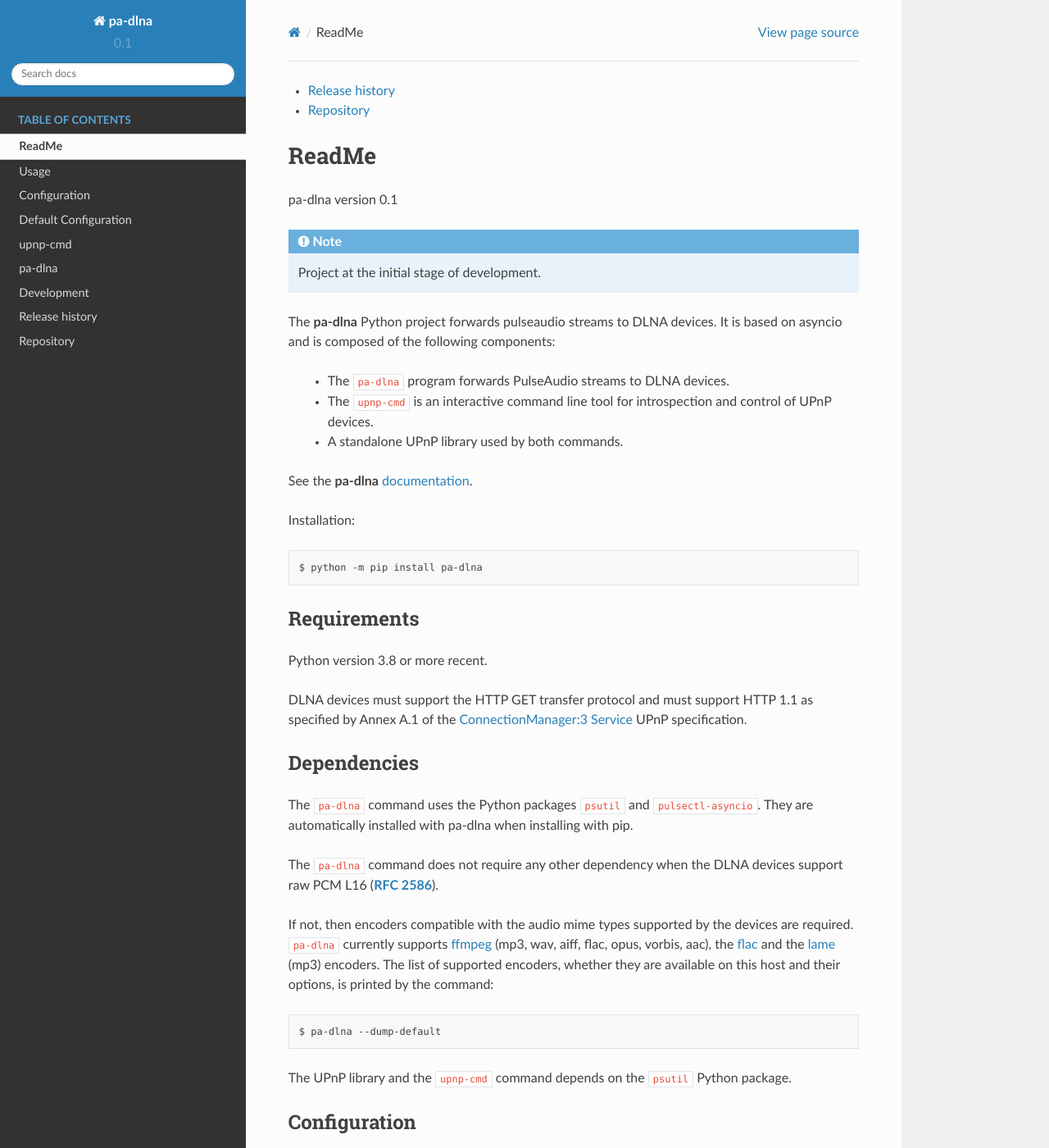
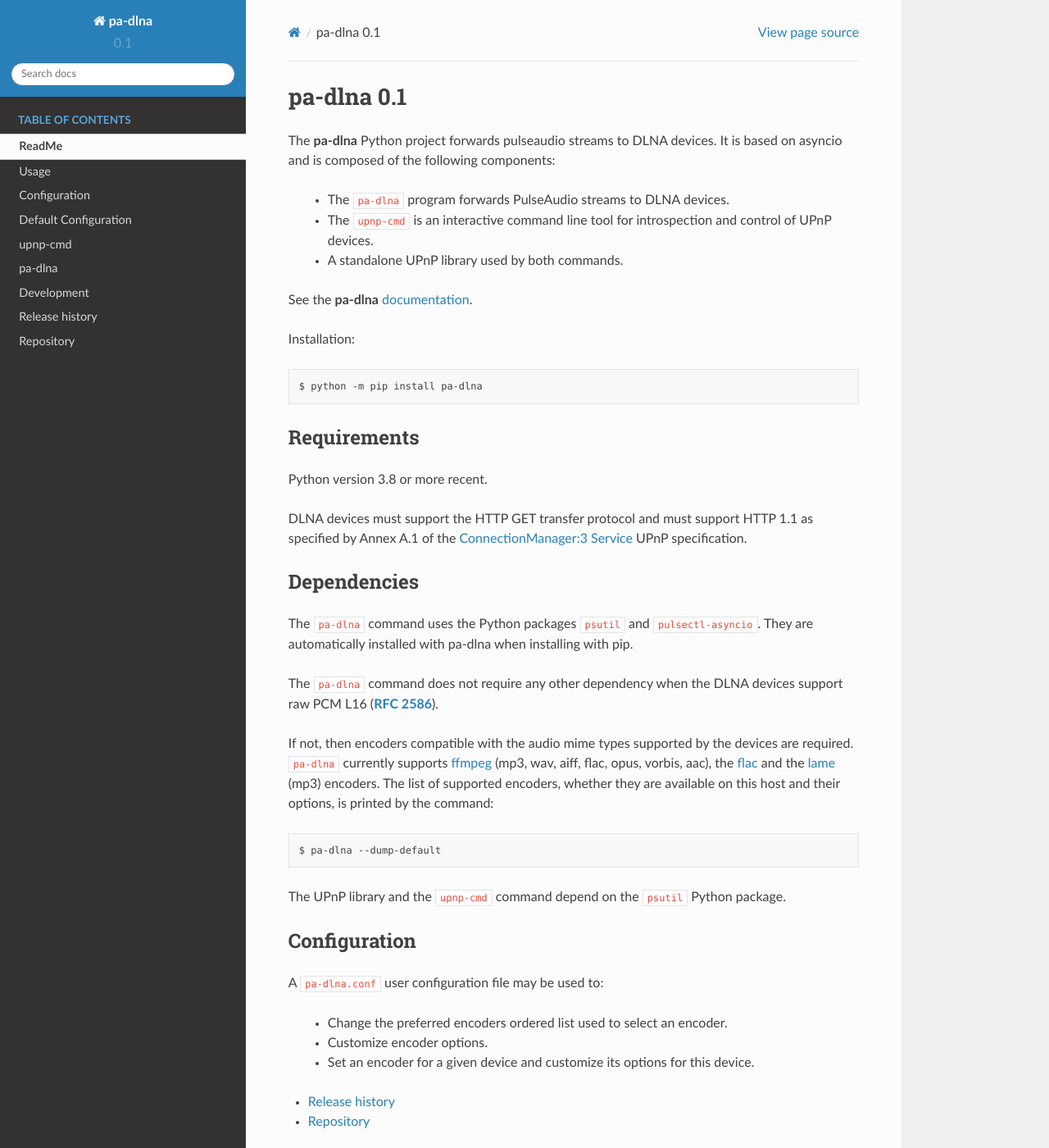
Before and after one commit to nacho692/pa-dlna-chromecast, a Sphinx documentation site: the page built from docs/source/index.rst, in a window 1280 px wide and 1400 px high. Shown: the whole window at 82% size. Built offline with Sphinx 7.4.7 and the Read the Docs theme 2.0.0, drawn with Linux system fonts in a browser that asks for light colours.

```diff
--- a/README.rst
+++ b/README.rst
@@ -39,7 +39,7 @@
 
   $ pa-dlna --dump-default
 
-The  UPnP library  and the ``upnp-cmd`` command depends on the ``psutil``
+The  UPnP library  and the ``upnp-cmd`` command depend on the ``psutil``
 Python package.
 
 Configuration
--- a/docs/source/development.rst
+++ b/docs/source/development.rst
@@ -152,7 +152,7 @@
 
 * Run the test suite::
 
-    $ python -m unittest
+    $ python -m unittest --verbose
 
 * Update ``__version__`` in pa_dlna/__init__.py.
 * Update docs/source/history.rst
--- a/docs/source/index.rst
+++ b/docs/source/index.rst
@@ -2,6 +2,11 @@
    sphinx-quickstart on Tue Dec  6 10:56:11 2022.
    You can adapt this file completely to your liking, but it should at least
    contain the root `toctree` directive.
+
+pa-dlna |version|
+=================
+
+.. include:: ../../README.rst
 
 .. toctree::
    :hidden:
@@ -21,14 +26,3 @@
 
    history
    Repository <https://gitlab.com/xdegaye/pa-dlna>
-
-ReadMe
-======
-
-pa-dlna version |version|
-
-.. note::
-
-   Project at the initial stage of development.
-
-.. include:: ../../README.rst
```
Also changed, not shown: .gitlab-ci.yml (added).
